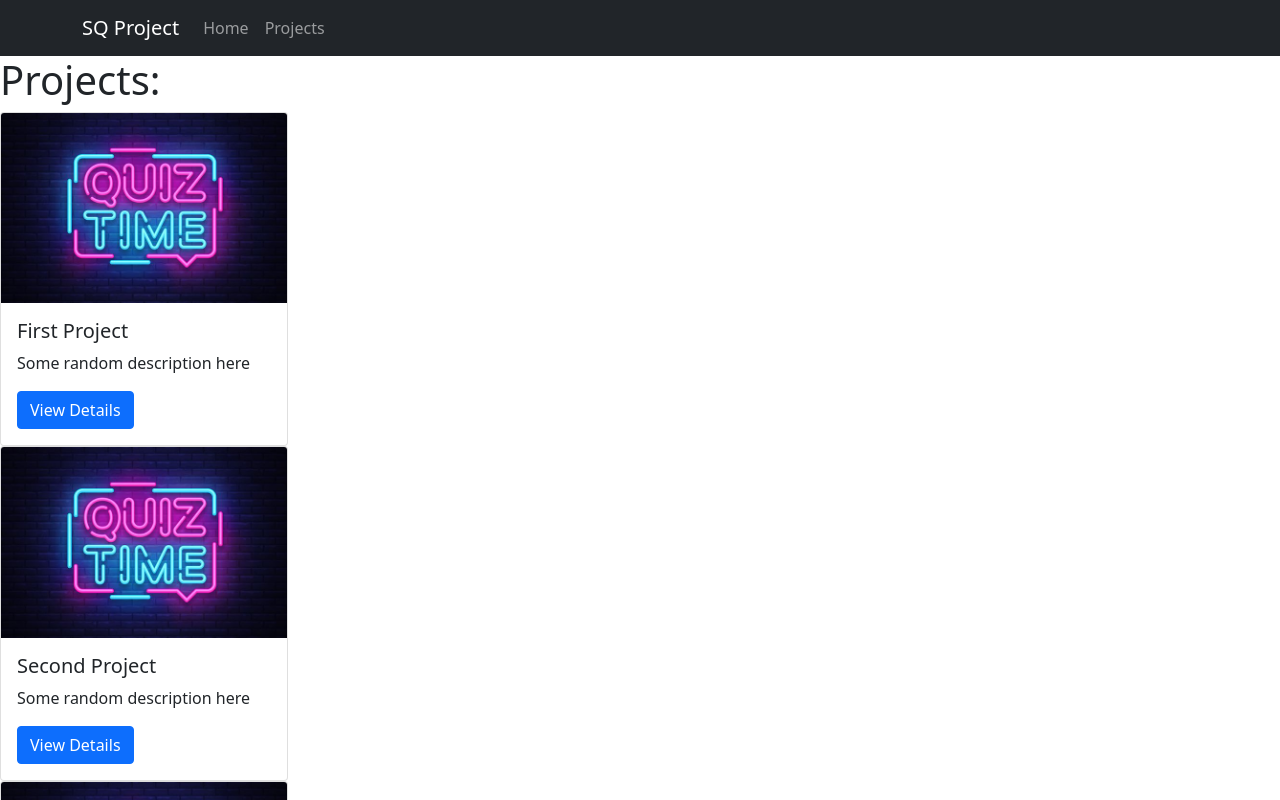
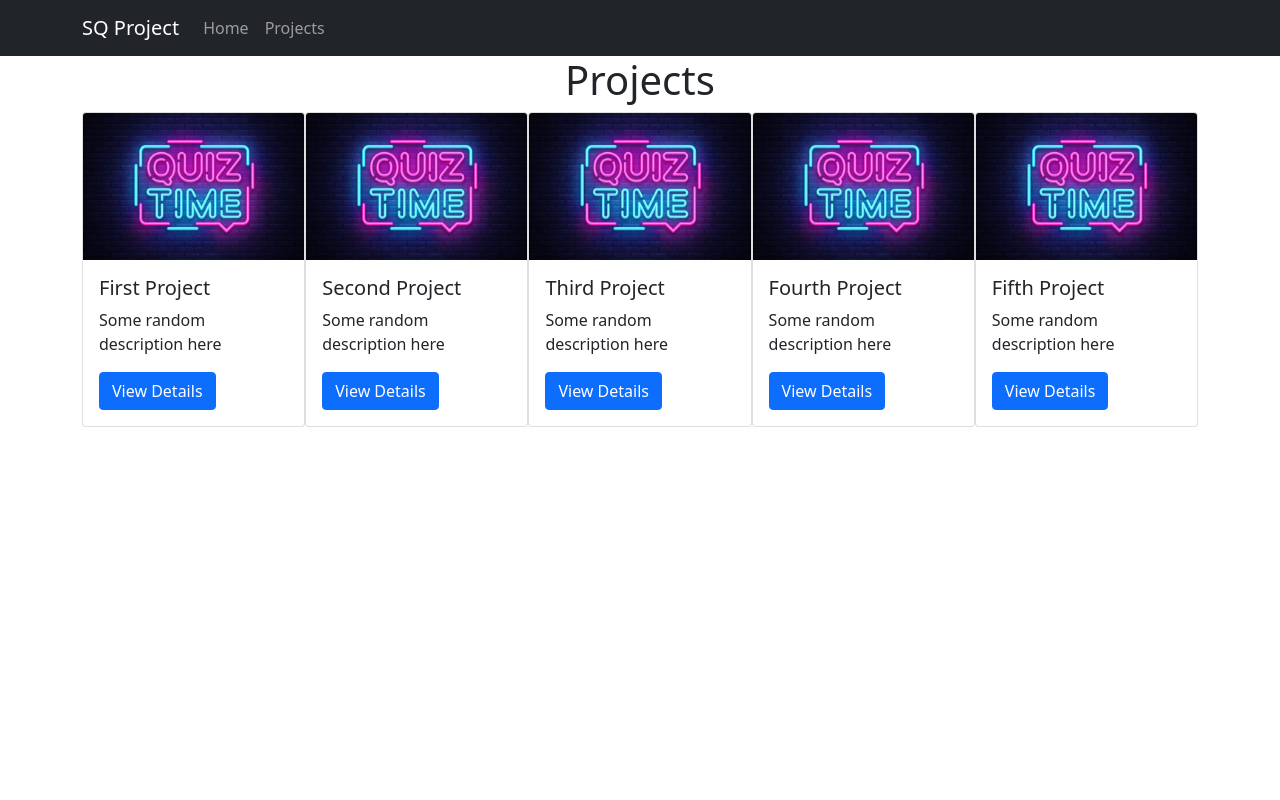
Before and after one commit to DevClubM/Quizlet-App, a React (Create React App) app: page /projects in a window 1280 px wide. Shown: the top 800 px of the page. Built offline with nearby package versions, Linux system fonts and the light colour scheme.

Commit message:
Some more consultant updates

```diff
--- a/public/index.html
+++ b/public/index.html
@@ -11,7 +11,7 @@
       integrity="sha384-1BmE4kWBq78iYhFldvKuhfTAU6auU8tT94WrHftjDbrCEXSU1oBoqyl2QvZ6jIW3"
       crossorigin="anonymous"
     />
-    <title>React App</title>
+    <title>SQ Project </title>
   </head>
   <body>
     <div id="root"></div>
--- a/src/components/Projects.js
+++ b/src/components/Projects.js
@@ -1,5 +1,6 @@
 import React from 'react'
 import Project from './Project'
+import Container from 'react-bootstrap/esm/Container';
 
 export default function Projects() {
 
@@ -15,10 +16,12 @@ export default function Projects() {
 
     return (
       <>
-        <h1> Projects: </h1>
-        {projects.map((project) => {
-          return <Project key={project.name} project={project}/>
-        })}
+        <h1 style={{font: 'Century Gothic', textAlign: 'center'}}> Projects </h1>
+        <Container style={{display: 'flex'}}>
+          {projects.map((project) => {
+            return <Project key={project.name} project={project}/>
+          })}
+        </Container>
       </>
   )
 }
```
